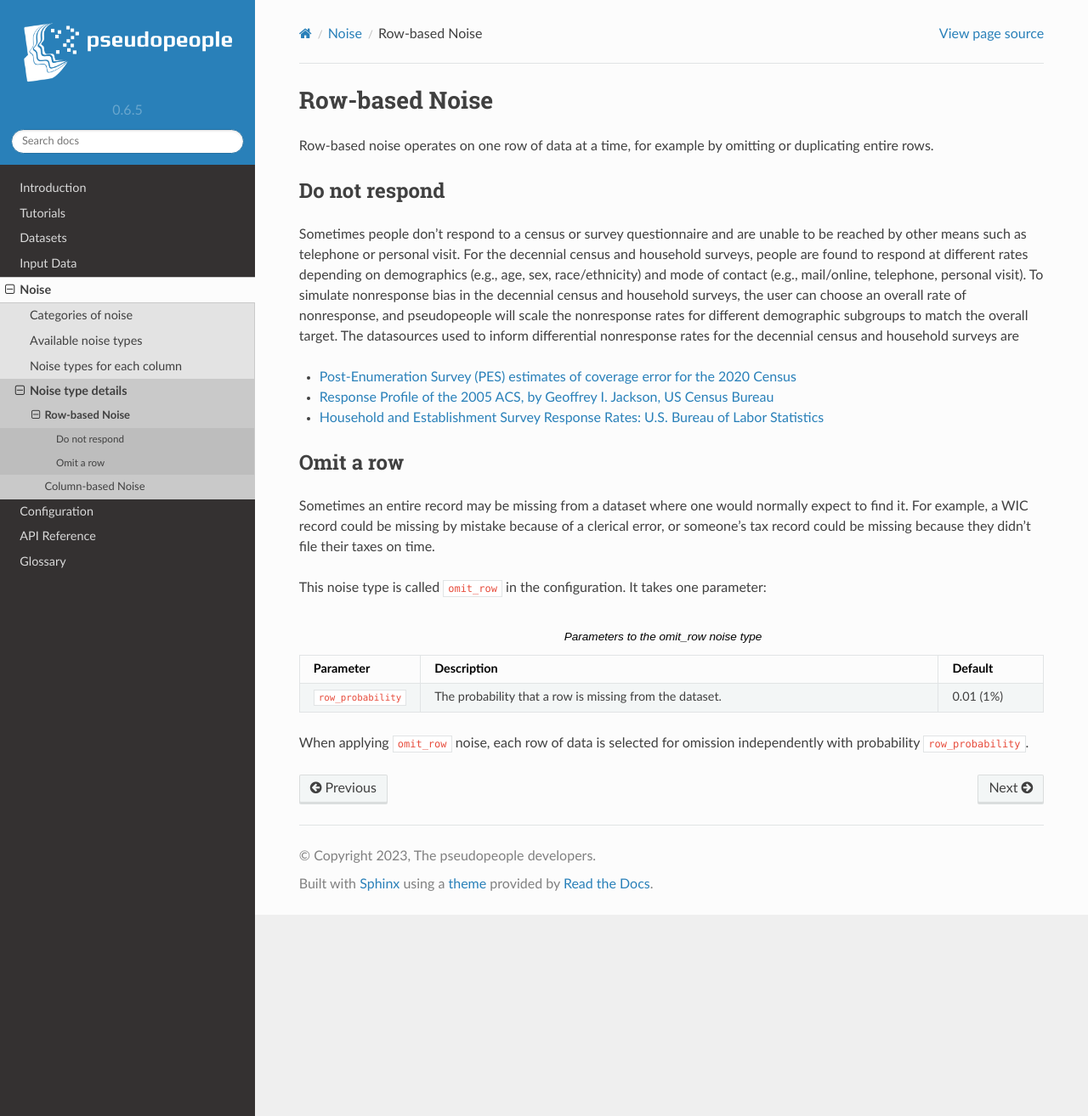
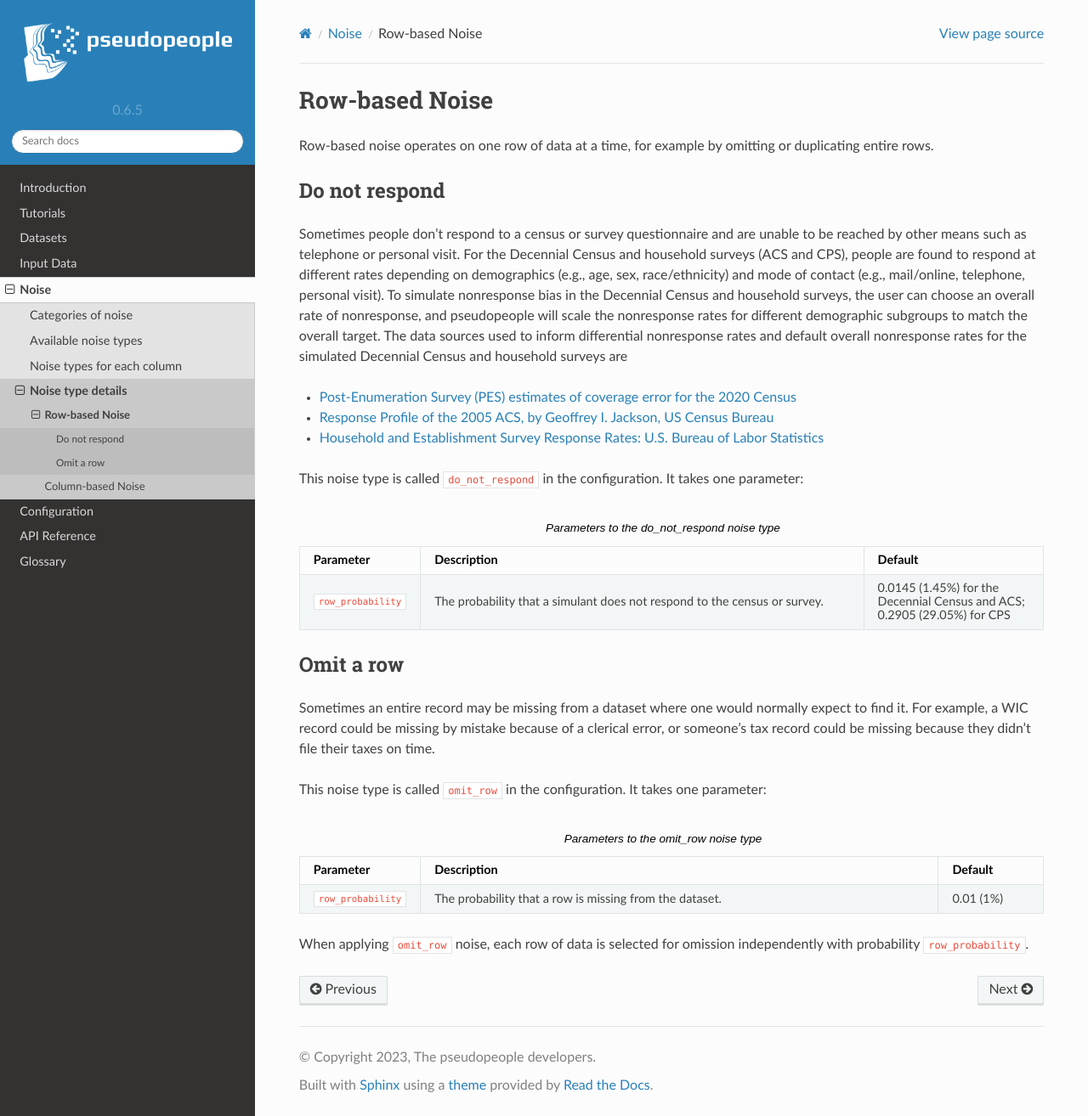
Before and after one commit to ihmeuw/pseudopeople, a Sphinx documentation site: the page built from docs/source/noise/row_noise.rst, in a window 1280 px wide and 1314 px high. Shown: the whole window at 85% size. Built offline with Sphinx 7.4.7 and the Read the Docs theme 2.0.0, drawn with Linux system fonts in a browser that asks for light colours.

Commit message:
add parameter table for 'do not respond' noise

```diff
--- a/docs/source/noise/row_noise.rst
+++ b/docs/source/noise/row_noise.rst
@@ -12,18 +12,33 @@ Do not respond
 
 Sometimes people don't respond to a census or survey questionnaire and are
 unable to be reached by other means such as telephone or personal visit. For the
-decennial census and household surveys, people are found to respond at different
-rates depending on demographics (e.g., age, sex, race/ethnicity) and mode of
-contact (e.g., mail/online, telephone, personal visit). To simulate nonresponse
-bias in the decennial census and household surveys, the user can choose an
-overall rate of nonresponse, and pseudopeople will scale the nonresponse rates
-for different demographic subgroups to match the overall target. The datasources
-used to inform differential nonresponse rates for the decennial census and
-household surveys are
+Decennial Census and household surveys (ACS and CPS), people are found to
+respond at different rates depending on demographics (e.g., age, sex,
+race/ethnicity) and mode of contact (e.g., mail/online, telephone, personal
+visit). To simulate nonresponse bias in the Decennial Census and household
+surveys, the user can choose an overall rate of nonresponse, and pseudopeople
+will scale the nonresponse rates for different demographic subgroups to match
+the overall target. The data sources used to inform differential nonresponse
+rates and default overall nonresponse rates for the simulated Decennial Census
+and household surveys are
 
 * `Post-Enumeration Survey (PES) estimates of coverage error for the 2020 Census <https://www.census.gov/library/stories/2022/03/who-was-undercounted-overcounted-in-2020-census.html>`_
 * `Response Profile of the 2005 ACS, by Geoffrey I. Jackson, US Census Bureau <https://www.fcsm.gov/assets/files/docs/2007FCSM_Jackson-III-C.pdf>`_
 * `Household and Establishment Survey Response Rates: U.S. Bureau of Labor Statistics <https://www.bls.gov/osmr/response-rates/home.htm>`_
+
+This noise type is called :code:`do_not_respond` in the configuration. It takes
+one parameter:
+
+.. list-table:: Parameters to the do_not_respond noise type
+  :widths: 1 5 2
+  :header-rows: 1
+
+  * - Parameter
+    - Description
+    - Default
+  * - :code:`row_probability`
+    - The probability that a simulant does not respond to the census or survey.
+    - 0.0145 (1.45%) for the Decennial Census and ACS; 0.2905 (29.05%) for CPS
 
 Omit a row
 ----------
```
